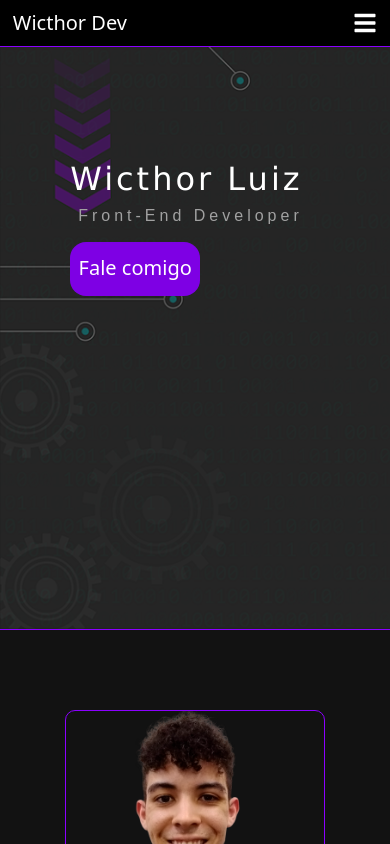
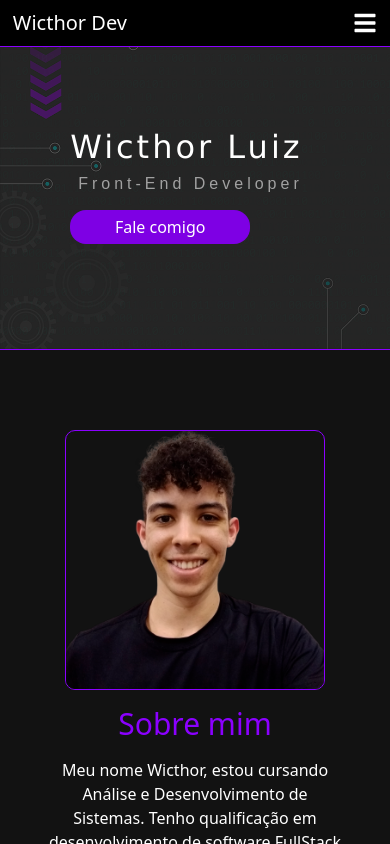
Before and after one commit to wicthorsilva/portfolio-react-ts, a React (Vite) app: page / in a window 390 px wide. Shown: the top 844 px of the page. Built offline with nearby package versions, Linux system fonts and the light colour scheme.

Commit message:
font size responsive title ajuste 2

```diff
--- a/src/components/Header/Header.module.css
+++ b/src/components/Header/Header.module.css
@@ -63,7 +63,6 @@
 @media (max-width: 400px) {
 
     .titlePage h1 {
-        margin-top: 2rem;
         font-size: 32px;
     }
 
@@ -72,10 +71,22 @@
         letter-spacing: 4px;
     }
 
-    .titlePage .btnFalacomigo {
+    .btnFalacomigo {
         margin-top: 1em;
+        width: 130px;
+        height: 34px;
 
-        width: 130px;
-        padding: .5em;
+    }
+    .btnFalacomigo h5 {
+        font-size: 16px;
+        margin-top: 0;
+    }
+
+    /* .titlePage {
+        margin-top: 20rem;
+    } */
+
+    .containerHeader{
+        height: 350px;
     }
 }
```
